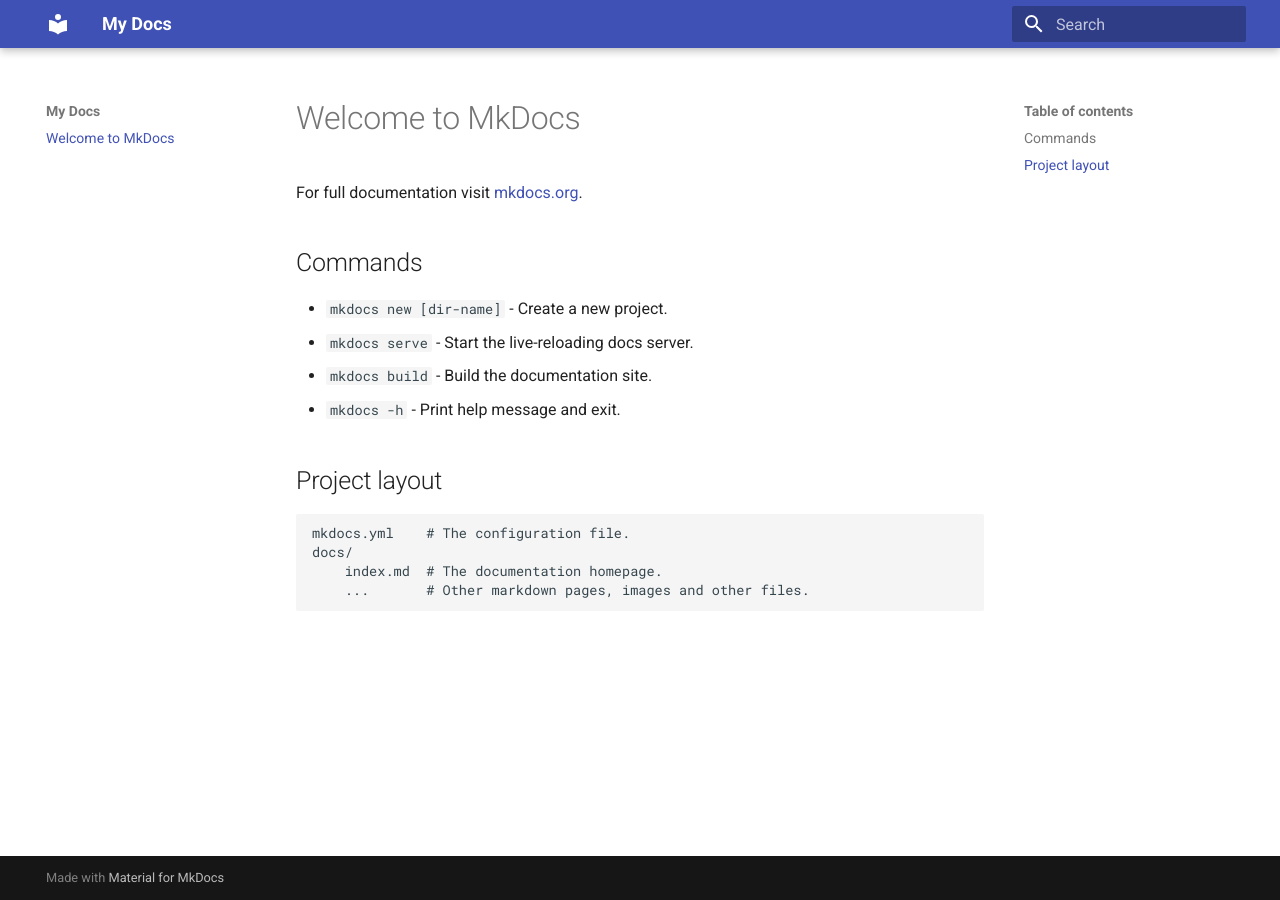
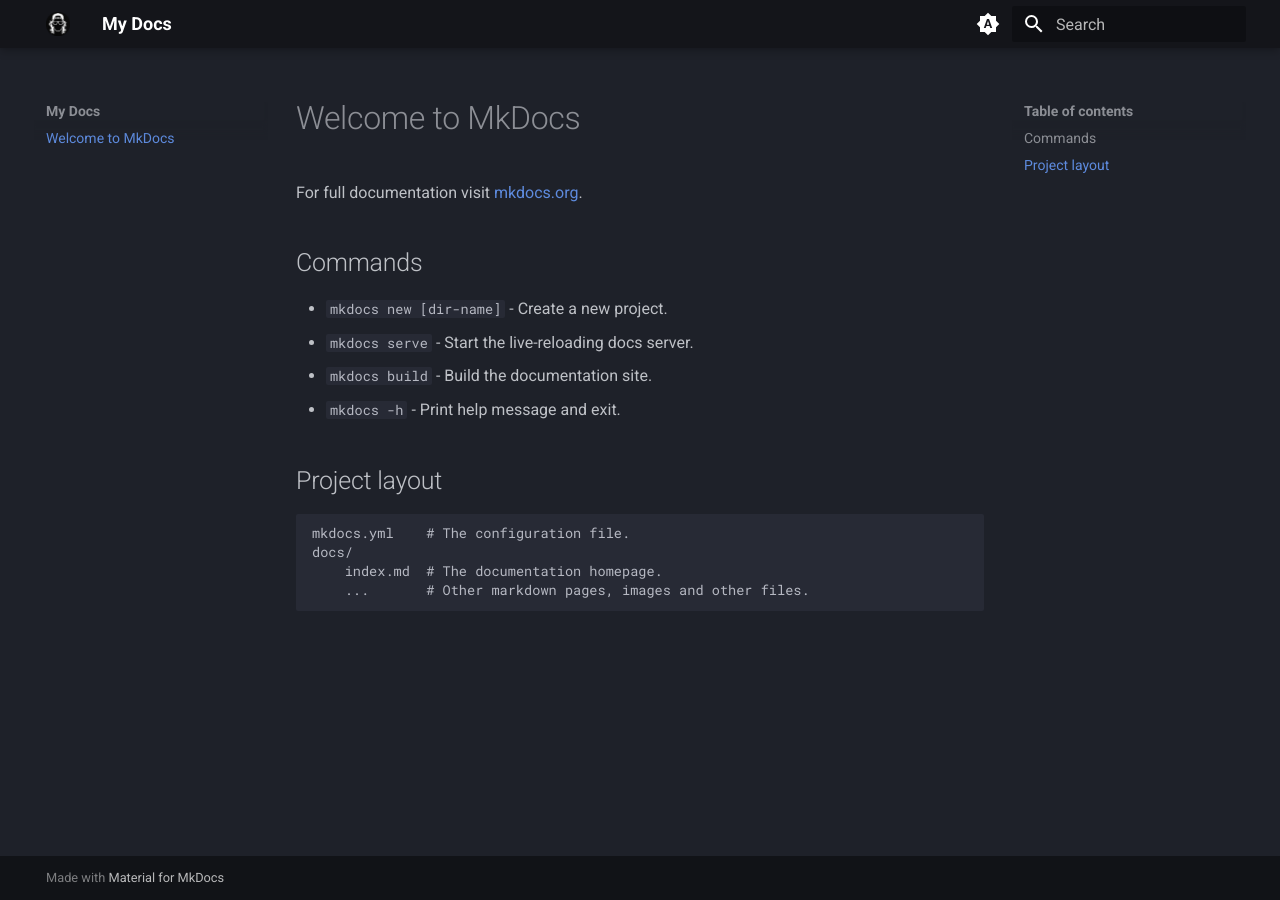
Before and after one commit to reg1z/reg1z.github.io, an MkDocs documentation site: the page built from docs/index.md, in a window 1280 px wide. Built offline with MkDocs 1.6.1 and Material for MkDocs 9.7.7, drawn with Linux system fonts in a browser that asks for light colours.

Commit message:
Second commit

```diff
--- a/mkdocs.yml
+++ b/mkdocs.yml
@@ -1,4 +1,23 @@
 site_name: My Docs
 site_url: https://reg1z.github.io
 theme:
+  logo: assets/logo.png
+  favicon: assets/logo.png
   name: material
+  palette:
+    - media: "(prefers-color-scheme)"
+      toggle:
+        icon: material/brightness-auto
+        name: Switch to light mode
+    - media: "(prefers-color-scheme: light)"
+      scheme: slate
+      primary: black
+      toggle:
+        icon: material/toggle-switch-off-outline
+        name: Switch to light mode
+    - media: "(prefers-color-scheme: dark)"
+      scheme: default
+      primary: black
+      toggle:
+        icon: material/toggle-switch
+        name: Switch to dark mode
```
Also changed, not shown: docs/assets/logo.png (added).
